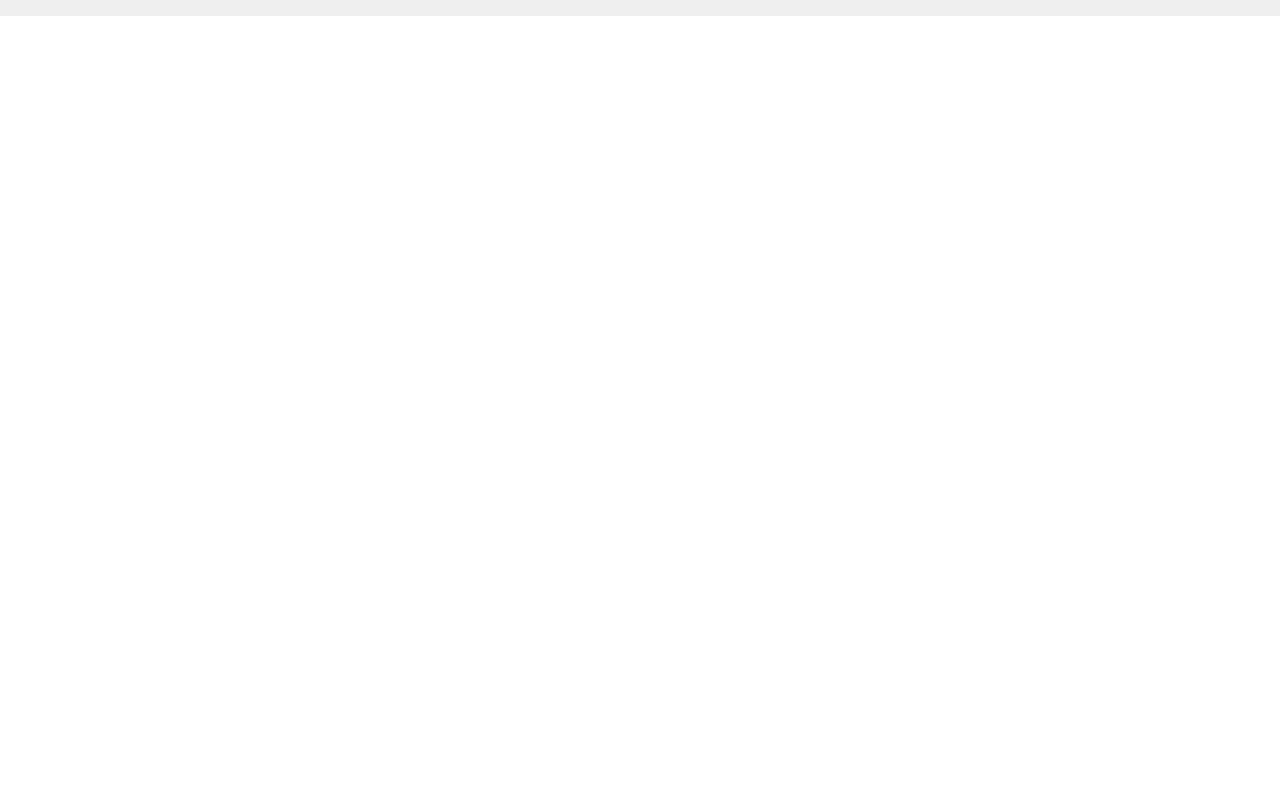
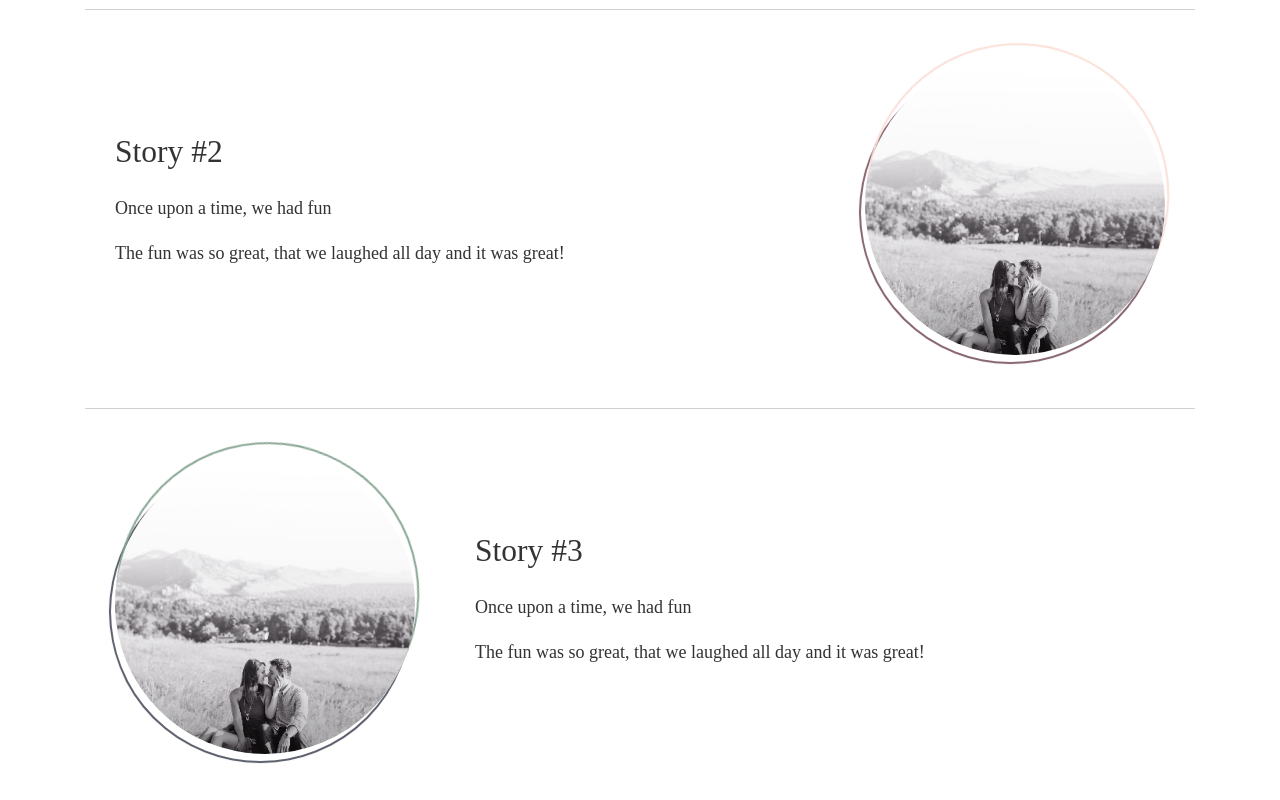
Before and after one commit to BillwoodMarbles/balls-to-the-wallin, a React app: page / in a window 1280 px wide. Shown: the part 1200-2000 px from the top of the page. Before the commit the page ends 1216 px from the top, so only its background shows below. Built offline with nearby package versions, Linux system fonts and the light colour scheme; a web font is replaced by a local one.

Commit message:
Initial build for Our Story section

```diff
--- a/package.json
+++ b/package.json
@@ -29,6 +29,7 @@
     "webpack-dev-server": "^3.1.1"
   },
   "dependencies": {
-    "bootstrap": "^4.1.3"
+    "bootstrap": "^4.1.3",
+    "dompurify": "^1.0.8"
   }
 }
--- a/src/components/OurStory.js
+++ b/src/components/OurStory.js
@@ -1,12 +1,65 @@
 // react
 import React, { Component } from 'react';
+// components
+import Story from "./Story";
 
 class OurStory extends Component {
+    constructor() {
+        super();
+        this.state = {
+            stories: []
+        }
+    }
+
+    componentWillMount() {
+        this.setState({
+            stories: [
+                {
+                    key: 1,
+                    title: 'Story #1',
+                    imgUrl: '/src/assets/img/main-bg.jpg',
+                    story: `
+                        <p>Once upon a time, we had fun</p>
+                        <p>The fun was so great, that we laughed all day and it was great!</p>
+                    `
+                },
+                {
+                    key: 2,
+                    title: 'Story #2',
+                    imgUrl: '/src/assets/img/main-bg.jpg',
+                    story: `
+                        <p>Once upon a time, we had fun</p>
+                        <p>The fun was so great, that we laughed all day and it was great!</p>
+                    `
+                },
+                {
+                    key: 3,
+                    title: 'Story #3',
+                    imgUrl: '/src/assets/img/main-bg.jpg',
+                    story: `
+                        <p>Once upon a time, we had fun</p>
+                        <p>The fun was so great, that we laughed all day and it was great!</p>
+                    `
+                }
+            ]
+        })
+    }
+
     render() {
+        let stories;
+
+        if (this.state.stories) {
+            stories = this.state.stories.map(story => {
+                return <Story key={story.key} story={story}/>
+            })
+        }
+
         return (
             <section id="our_story" className="section section-our-story">
-                <h2>Our Story</h2>
-
+                <div className="container">
+                    <h2>Our Story</h2>
+                    {stories}
+                </div>
             </section>
         );
     }
--- /dev/null
+++ b/src/components/Story.js
@@ -0,0 +1,35 @@
+// react
+import React, { Component } from 'react';
+import PropTypes from 'prop-types';
+import DOMPurify from 'dompurify'
+
+class Story extends Component {
+    render() {
+        return (
+            <div className="story-container">
+                <div className="image-panel">
+                    <div className="image-block" style={ {'backgroundImage': `url(${this.props.story.imgUrl})` } }>
+                    </div>
+                </div>
+
+                <div className="story-panel">
+                    <h3>{this.props.story.title}</h3>
+                    <div dangerouslySetInnerHTML={{__html: DOMPurify.sanitize(this.props.story.story)}}>
+                    </div>
+                </div>
+            </div>
+        );
+    }
+}
+
+Story.propTypes = {
+    story: PropTypes.shape({
+        key: PropTypes.number,
+        date: PropTypes.string,
+        title: PropTypes.string,
+        story: PropTypes.string,
+        imgUrl: PropTypes.string
+    }),
+};
+
+export default Story;
--- a/src/less/main.less
+++ b/src/less/main.less
@@ -1,6 +1,7 @@
 // modules
 @import "modules/color";
 @import "modules/font";
+@import "modules/screen";
 
 // partials
 @import "partials/global";
--- /dev/null
+++ b/src/less/modules/screen.less
@@ -0,0 +1,5 @@
+// Set screen sizes
+@screen-sm-min            : 768px;
+@screen-md-min            : 992px;
+@screen-lg-min            : 1200px;
+@screen-xl-min            : 1400px;
--- a/src/less/partials/global.less
+++ b/src/less/partials/global.less
@@ -1,6 +1,8 @@
 html,
 body {
+  color: #333;
   font-family: @font-family_secondary;
+  font-size: 18px;
   height: 100%;
   margin: 0;
   padding: 0;
@@ -28,6 +30,10 @@ h1 {
 h2 {
   color: @brand-red;
   font-size: 44px;
+}
+
+h3 {
+  margin-bottom: 25px;
 }
 
 /* HEADER */
@@ -62,6 +68,7 @@ h2 {
 
 /* SECTIONS */
 .section {
+  overflow: hidden;
   padding: 50px 0;
 
   &.section-blue {
@@ -78,6 +85,108 @@ h2 {
   }
 }
 
+/* OUR STORY */
+.story-container {
+  border-bottom: 1px solid #d1d1d1;
+  overflow: visible;
+  padding: 45px 30px;
+
+  @media (min-width: @screen-sm-min) {
+    align-items: center;
+    display: flex;
+  }
+
+  &:last-of-type {
+    border: none;
+  }
+
+  &:nth-of-type(even) {
+    flex-direction: row-reverse;
+
+    .story-panel {
+      @media (min-width: @screen-sm-min) {
+        padding-left: 0;
+        padding-right: 60px;
+      }
+    }
+
+    .image-panel {
+      .image-block {
+        &::before {
+          border: 2px solid @brand-red;
+          z-index: -1;
+        }
+
+        &::after {
+          border: 2px solid @brand-red-light;
+          z-index: -1;
+        }
+      }
+    }
+  }
+
+  .story-panel {
+    width: 100%;
+
+    @media (min-width: @screen-sm-min) {
+      padding-left: 60px;
+    }
+  }
+
+  .image-panel {
+    text-align: center;
+
+    .image-block {
+      background-position: center;
+      background-repeat: no-repeat;
+      background-size: cover;
+      border-radius: 50%;
+      display: inline-block;
+      height: 300px;
+      margin-bottom: 30px;
+      position: relative;
+      width: 300px;
+
+      @media (min-width: @screen-sm-min) {
+        margin-bottom: 0;
+      }
+
+      &::before,
+      &::after {
+        border-radius: 50%;
+        content: '';
+        display: block;
+        height: 101%;
+        position: absolute;
+        width: 101%;
+      }
+
+      &::before {
+        border: 2px solid @brand-blue;
+        z-index: -1;
+
+        animation: spin 20s infinite linear;
+        @keyframes spin {
+          100% { transform: rotate(360deg); }
+        }
+        transform-origin: 48% 50%;
+      }
+
+      &::after {
+        border: 2px solid @brand-green;
+        z-index: -1;
+
+        animation: spin2 25s infinite linear;
+        @keyframes spin2 {
+          0% { transform: rotate(120deg);}
+          100% { transform: rotate(480deg); }
+        }
+        transform-origin: 50% 48%;
+      }
+    }
+  }
+}
+
 /* FOOTER */
 .site-footer {
   background-color: #efefef;
```
Also changed, not shown: 1 other file (tests, documents, lock files or other folders).
